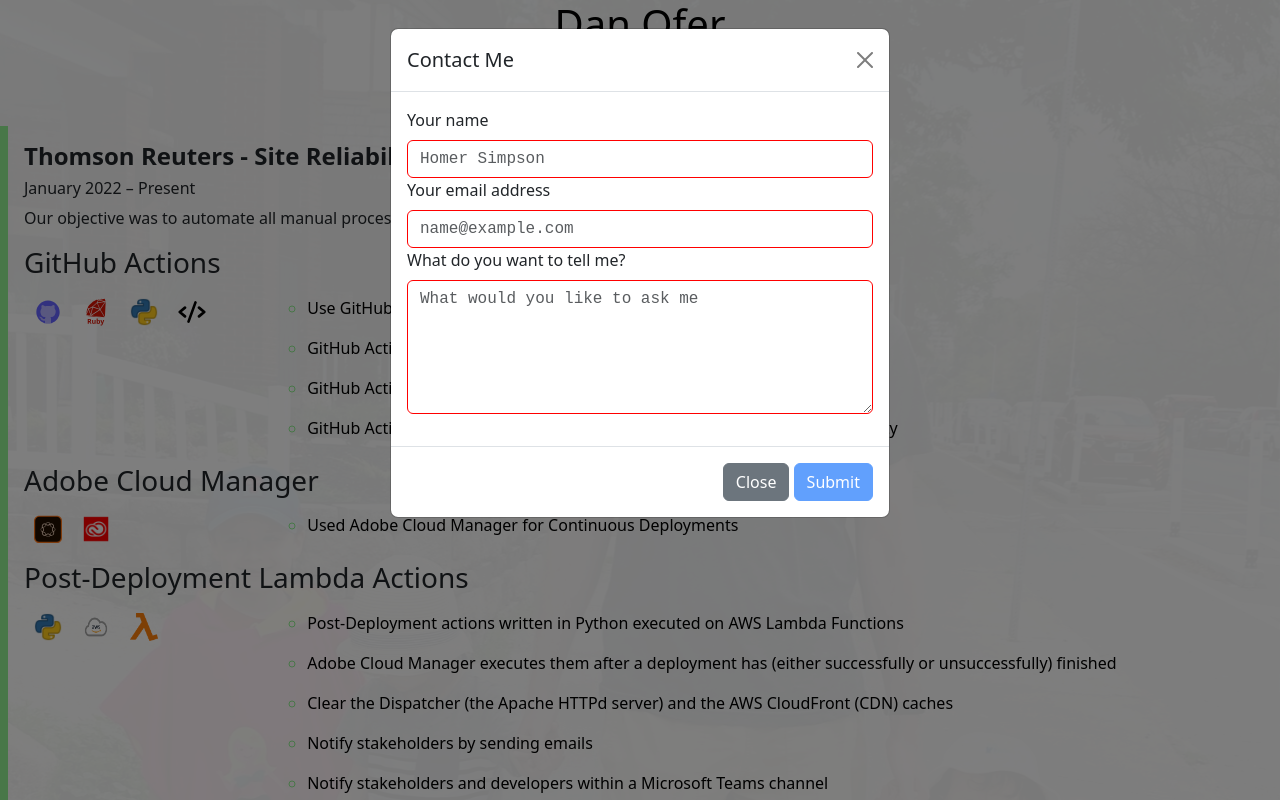
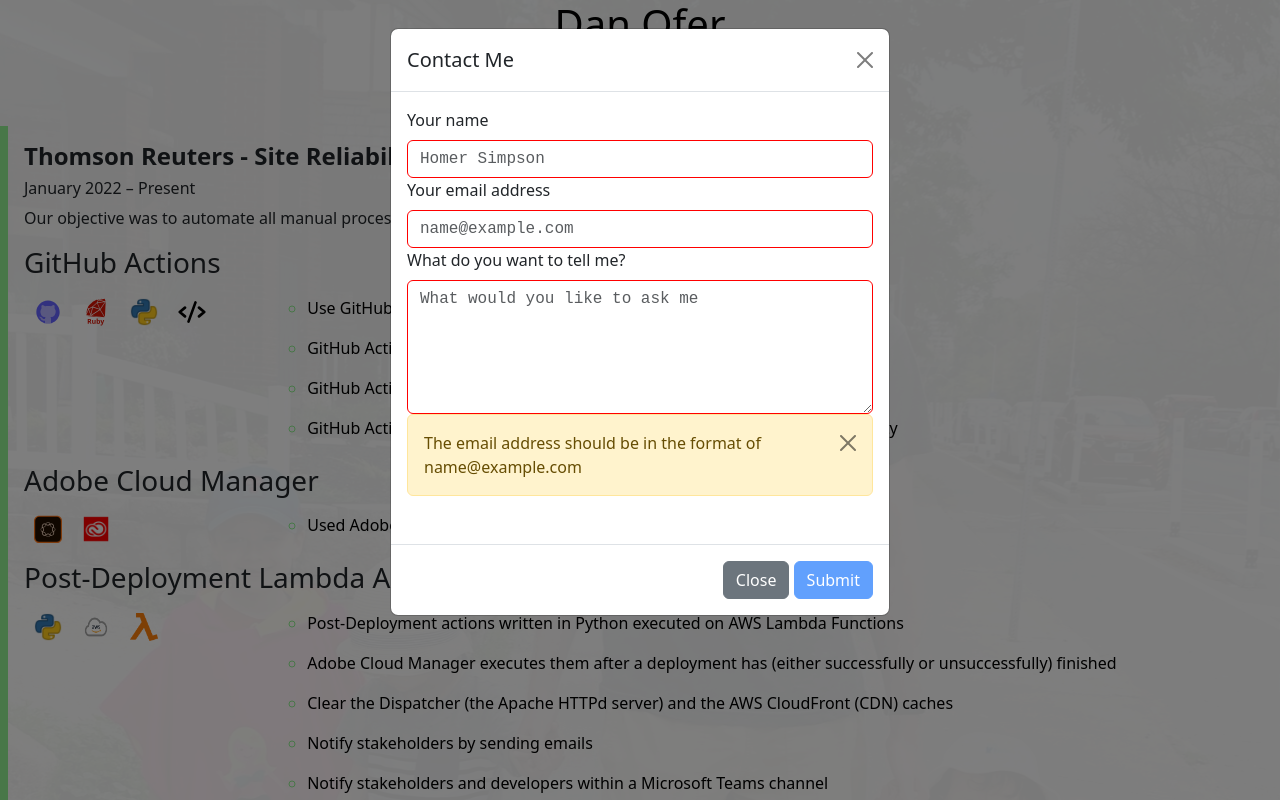
Before and after one commit to ofer987/danofer, a SvelteKit app in the folder static/: page / in a window 1280 px wide. Both pictures are taken after a click on the button "Contact Me". Shown: the top 800 px of the page. Built offline with nearby package versions, Linux system fonts and the light colour scheme.

Commit message:
chore(email): alert if invalid email
If email is not valid then display an alert

```diff
--- a/static/src/routes/ContactMe.svelte
+++ b/static/src/routes/ContactMe.svelte
@@ -125,7 +125,7 @@
 						<label class="form-label" id="name" for="name">Your name</label>
 						<input
 							class="required-inputs form-control"
-							class:is-valid={isNameValid}
+							class:valid={isNameValid}
 							id="name"
 							type="text"
 							required={true}
@@ -138,7 +138,7 @@
 						>
 						<input
 							class="required-inputs form-control"
-							class:is-valid={isEmailAddressValid}
+							class:valid={isEmailAddressValid}
 							id="email-address"
 							type="email"
 							required={true}
@@ -150,7 +150,7 @@
 						>
 						<textarea
 							class="required-inputs form-control"
-							class:is-valid={isMessageValid}
+							class:valid={isMessageValid}
 							id="message"
 							type="textarea"
 							required={true}
@@ -158,6 +158,14 @@
 							placeholder="What would you like to ask me"
 							bind:value={message}
 						/>
+						<div
+							class="alert alert-warning alert-dismissible fade show"
+							role="alert"
+							class:valid={isEmailAddressValid}
+						>
+							The email address should be in the format of name@example.com
+							<button type="button" class="btn-close" data-bs-dismiss="alert" aria-label="Close" />
+						</div>
 					</fieldset>
 				</form>
 			</div>
@@ -188,8 +196,19 @@
 		border-style: solid;
 		font-family: monospace;
 
-		&.is-valid {
+		&.valid {
 			border-color: white;
 		}
 	}
+
+	.alert {
+		&.valid {
+			display: none;
+			width: 0;
+			height: 0;
+			padding: 0;
+			margin: 0;
+			border: 0;
+		}
+	}
 </style>
```
